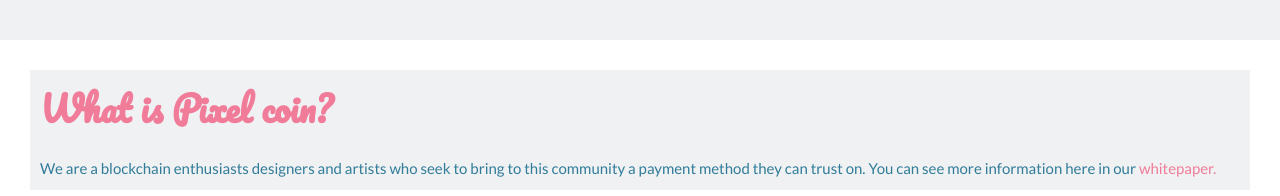
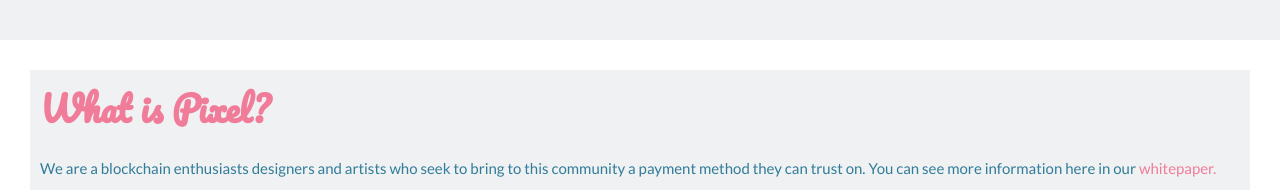
Before and after one commit to pixelasset/pixel, a plain HTML site: page index.html in a window 1280 px wide. Shown: the part 2082-2278 px from the top of the page. Drawn offline with nearby package versions, Linux system fonts and the light colour scheme.

Commit message:
Update index.html

```diff
--- a/index.html
+++ b/index.html
@@ -148,7 +148,7 @@
         <!-- F A Q   S E C T I O N -->
         <section class="faq" id="faq">
             <div class="single">
-                <h4 class="heading-4">What is Pixel coin?</h4>
+                <h4 class="heading-4">What is Pixel?</h4>
                 <p class="p">We are a blockchain enthusiasts designers and artists who seek to bring to this community a payment method they can trust on. You can see more information here in our <a class ="single__whitepaper"href="https://justpixel.ga/pdf/whitepaper.pdf">whitepaper.</a></p>
             </div>
             <div class="single">
```
